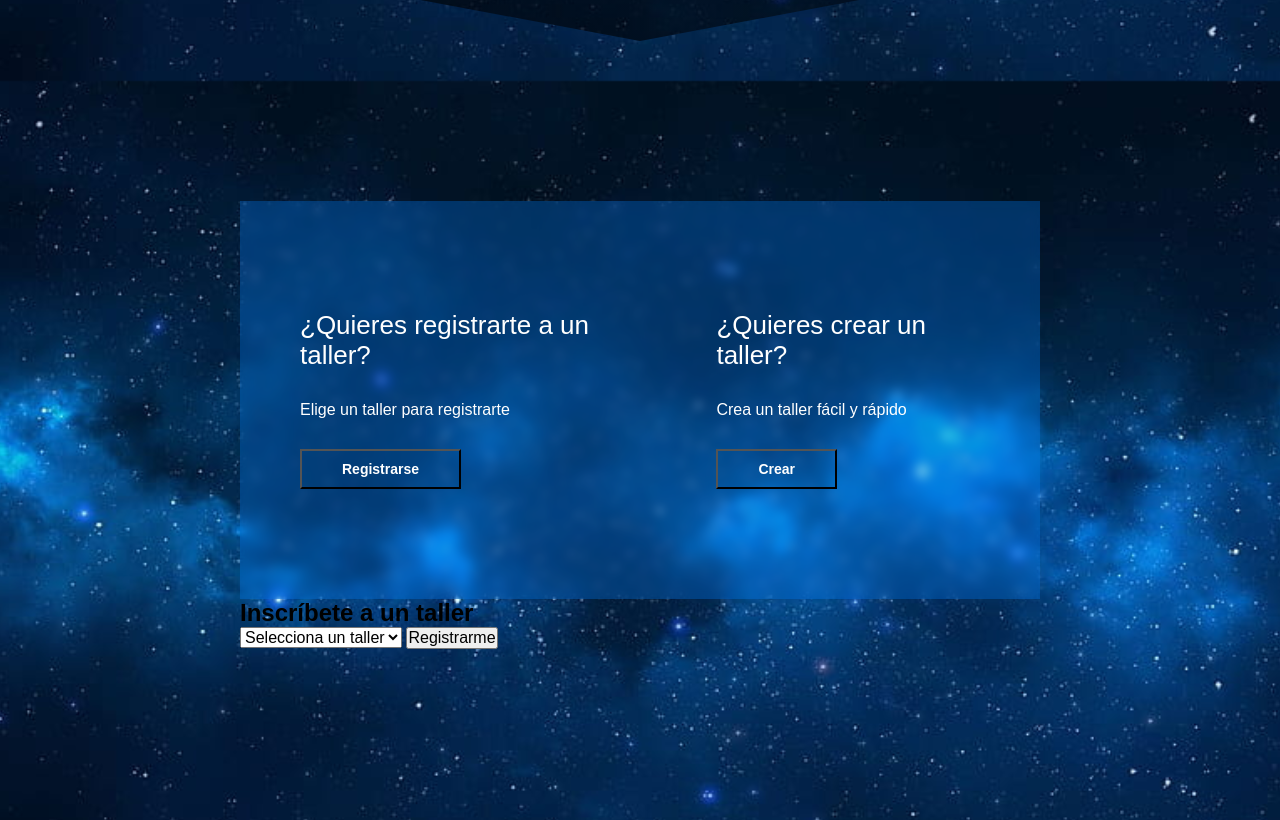
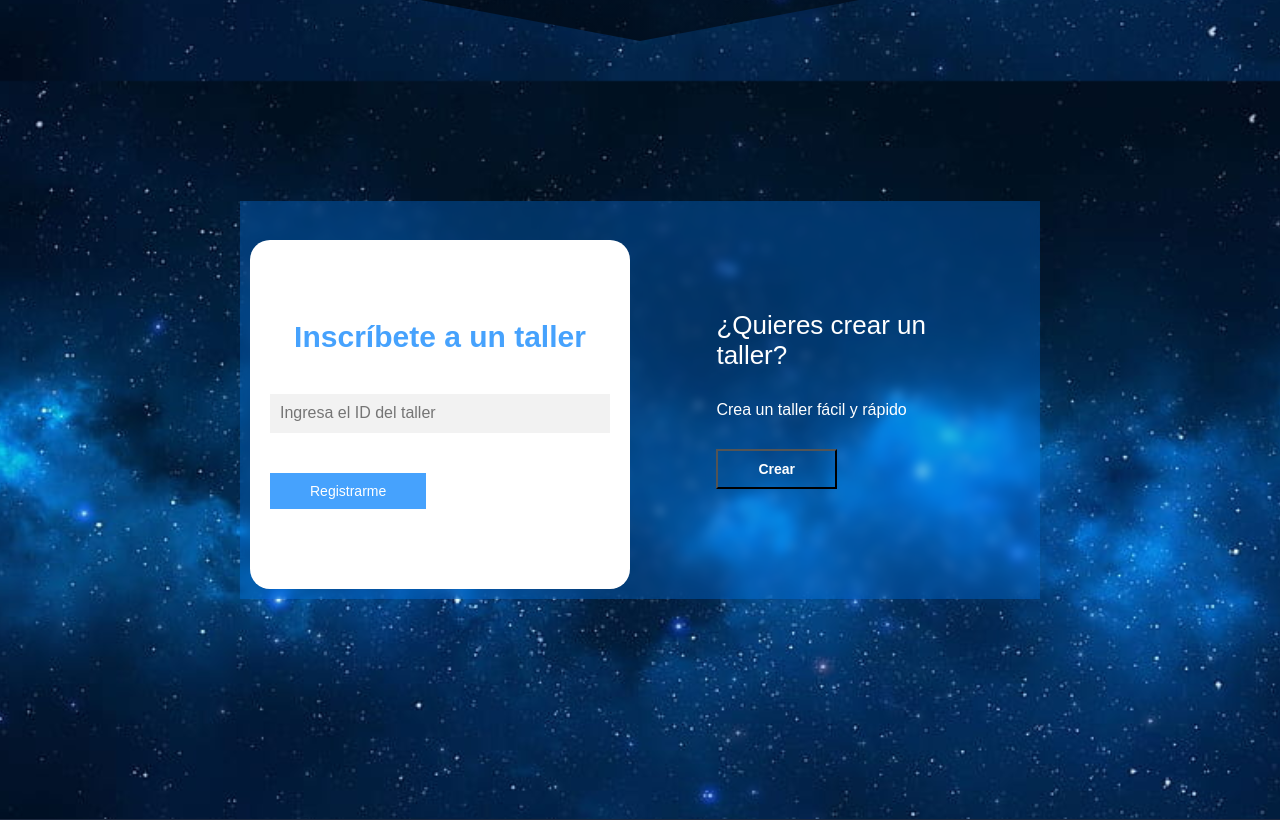
Before and after one commit to JoseRca14/Talleres, a PHP site: page /enviar-correos/php/taller.php in a window 1280 px wide. Shown: the part 719-1539 px from the top of the page. Run offline with PHP 8.4, Linux system fonts and the light colour scheme; the visitor is signed in with stand-in values (Sample User, id 1); data that the repository does not hold is empty.

Commit message:
Cambio del login taller

```diff
--- a/php/taller.php
+++ b/php/taller.php
@@ -74,23 +74,14 @@
             </div>
 
             <!-- Formulario de login y registro -->
+            <div class="contenedor__login__register">
+                 <!-- Inscripción a taller -->
+                 <form action="./login_taller_be.php" method="POST" class="formulario__login">
+                     <h2>Inscríbete a un taller</h2>
+                     <!-- <input type="text" placeholder="Ingresa tu número de usuario" name="id_usuario"> -->
+                     <input type="text" placeholder="Ingresa el ID del taller" name="id_taller">
+                     <button>Registrarme</button>
 
-<form action="./login_taller_be.php" method="POST" class="formulario__login" id="form-inscripcion">
-    <h2>Inscríbete a un taller</h2>
-    <select name="id_taller" required>
-        <option value="">Selecciona un taller</option>
-        <?php
-        include 'conexion_be.php';
-        $query = "SELECT id_taller, nombre_taller, cupos_disponibles FROM talleres WHERE cupos_disponibles > 0";
-        $result = mysqli_query($conexion, $query);
-        while ($taller = mysqli_fetch_assoc($result)) {
-            echo '<option value="'.$taller['id_taller'].'">'.$taller['nombre_taller'].' (Cupos: '.$taller['cupos_disponibles'].')</option>';
-        }
-        mysqli_close($conexion);
-        ?>
-    </select>
-    <button type="submit">Registrarme</button>
-</form>
                 </form>
                 <!-- Creación de taller -->
                 <form action="./registro_taller_be.php" method="POST" class="formulario__register">
```
